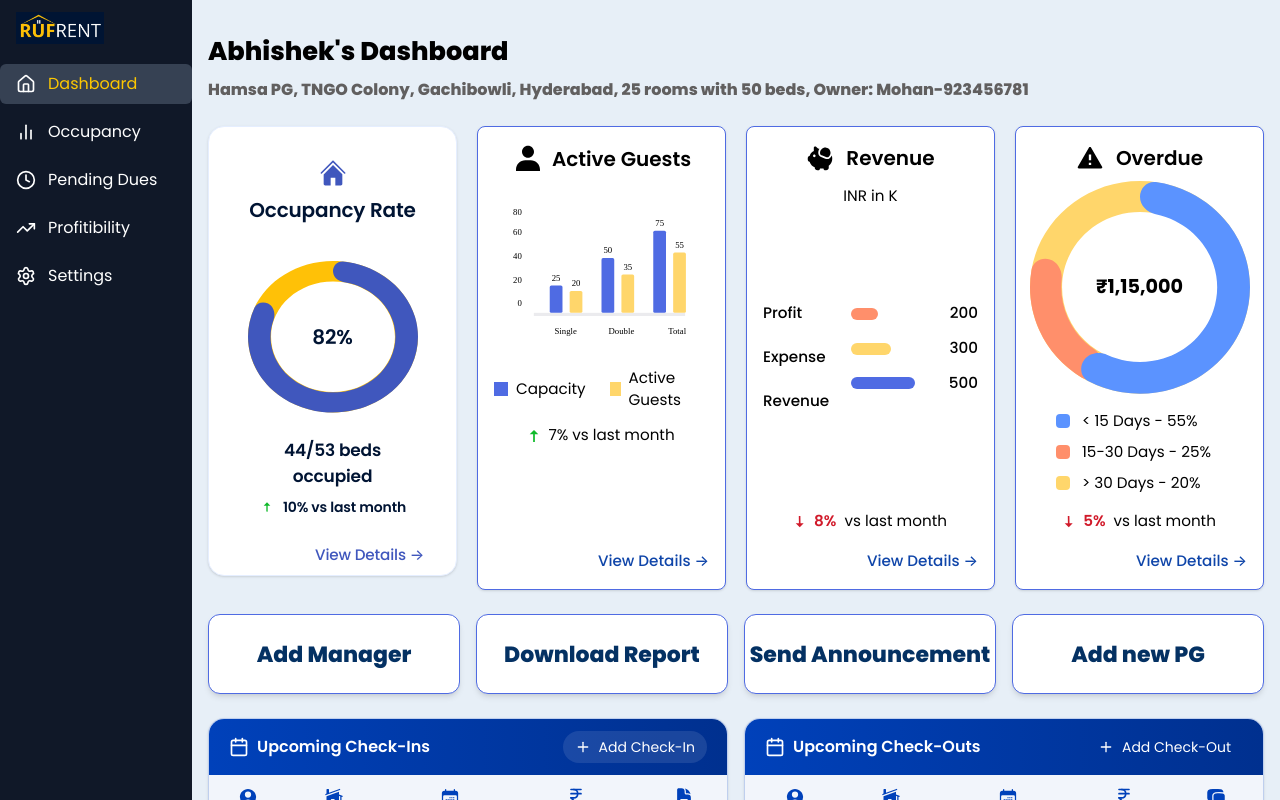
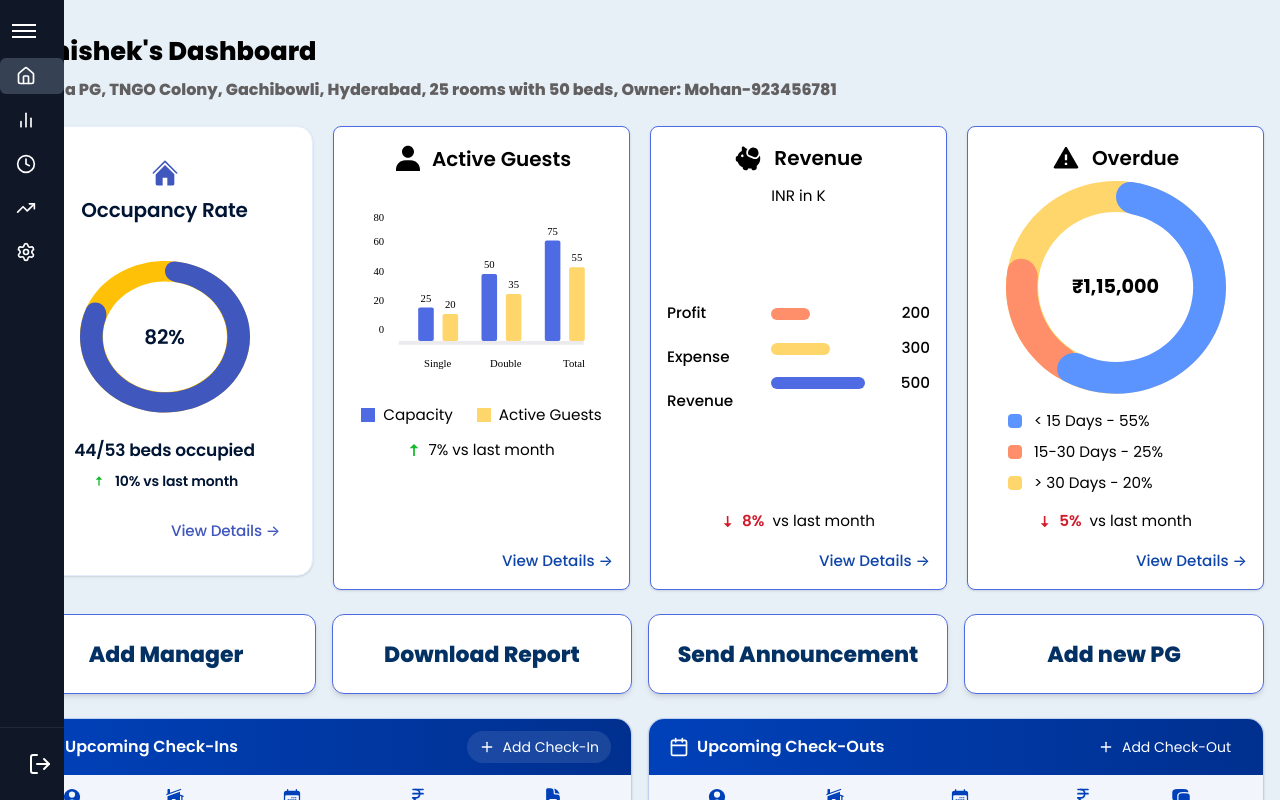
Before and after one commit to Deekubusi/QTIMINDS, a React (Vite) app in the folder Frontend/: page / in a window 1280 px wide. Shown: the top 800 px of the page. Built offline with nearby package versions, Linux system fonts and the light colour scheme.

Commit message:
Update Navbar.jsx

```diff
--- a/Frontend/src/Components/Navbar.jsx
+++ b/Frontend/src/Components/Navbar.jsx
@@ -1,119 +1,114 @@
-// import React, { useState } from "react";
+//Kriti update navbar
+// import React, { useState, useEffect } from "react";
 // import { NavLink } from "react-router-dom";
-// import logo from "../assests/logo.png"
+// import logo from "../assests/logo.png";
+// import { Home, BarChart2, Clock, TrendingUp, Settings } from "lucide-react";
 
 // export default function Navbar() {
 //   const [isOpen, setIsOpen] = useState(true);
+//   const [isMobile, setIsMobile] = useState(false);
 
+//   useEffect(() => {
+//     const handleResize = () => setIsMobile(window.innerWidth < 640);
+//     handleResize();
+//     window.addEventListener("resize", handleResize);
+//     return () => window.removeEventListener("resize", handleResize);
+//   }, []);
+
+//   const navItems = [
+//     { to: "/", label: "Dashboard", icon: <Home className="w-5 h-5" /> },
+//     { to: "/Occupancy", label: "Occupancy", icon: <BarChart2 className="w-5 h-5" /> },
+//     { to: "/pending-dues", label: "Pending Dues", icon: <Clock className="w-5 h-5" /> },
+//     { to: "/profitibility", label: "Profitibility", icon: <TrendingUp className="w-5 h-5" /> },
+//     { to: "/settings", label: "Settings", icon: <Settings className="w-5 h-5" /> },
+//   ];
+
+//  if (isMobile) {
+//   // Mobile view: logo fixed top-left,  background, no sidebar
+//   return (
+// <div className="fixed top-0 left-0 right-0 h-14 flex items-center justify-between px-4 bg-[#001433] shadow-sm z-50">
+//   <div
+//     className="h-9 w-28 bg-contain bg-no-repeat bg-left"
+//     style={{ backgroundImage: `url(${logo})` }}
+//     aria-label="Rufrent Logo"
+//   />
+//   <button
+//     className="w-7 h-7 flex flex-col justify-between"
+//     onClick={() => setIsOpen(!isOpen)}
+//     aria-label="Toggle menu"
+//   >
+//     <span className="block w-full h-[2px] bg-white shadow-[0_0_4px_rgba(255,255,255,0.7)]"></span>
+//     <span className="block w-full h-[2px] bg-white shadow-[0_0_4px_rgba(255,255,255,0.7)]"></span>
+//     <span className="block w-full h-[2px] bg-white shadow-[0_0_4px_rgba(255,255,255,0.7)]"></span>
+//   </button>
+// </div>
+
+
+//   );
+// }
+
+
+//   // Desktop sidebar
 //   return (
 //     <div
-//  className={`bg-gray-900 text-white transition-all duration-300
-//       ${isOpen ? "w-48" : "w-16"} flex flex-col`}
+//       className={`bg-gray-900 text-white transition-all duration-300 ${
+//         isOpen ? "w-48" : "w-16"
+//       } flex flex-col`}
+//       style={{ minHeight: "100vh" }}
 //     >
-
-//   {/* Logo */}
-//   {/* <div
-//     className="navbar-logo h-8 w-8 bg-contain bg-center bg-no-repeat"
-//     style={{ backgroundImage: `url(${logo})` }}
-//     aria-label="App logo"
-//   /> */}
-//     {/* {isOpen && <span className="text-white font-semibold ml-2"></span>} */}
-
-
-// {/* Toggle button */}
-// <button
-//   onClick={() => setIsOpen(!isOpen)}
-//   className="p-3 text-center hover:bg-gray-800 rounded-lg"
-// >
-//   <div
-//     className={`bg-contain bg-no-repeat bg-center transition-all duration-300
-//       ${isOpen ? "h-8 w-24" : "h-8 w-8"}`}
-//     style={{ backgroundImage: `url(${logo})` }}
-//     aria-label="App logo"
-//   />
-// </button>
-
-
+//       {/* Toggle button */}
+//       <button
+//         onClick={() => setIsOpen(!isOpen)}
+//         className="p-3 text-center hover:bg-gray-800 rounded-lg"
+//         aria-label="Toggle sidebar"
+//       >
+//         {isOpen ? (
+//           <div
+//             className="h-8 w-24 bg-contain bg-no-repeat bg-center transition-all duration-300"
+//             style={{ backgroundImage: `url(${logo})` }}
+//             aria-label="App logo"
+//           />
+//         ) : (
+//           <div className="flex flex-col justify-center space-y-1 cursor-pointer mt-3">
+//             <span className="block w-6 h-0.5 bg-white"></span>
+//             <span className="block w-6 h-0.5 bg-white"></span>
+//             <span className="block w-6 h-0.5 bg-white"></span>
+//           </div>
+//         )}
+//       </button>
 
 //       {/* Nav links */}
-//       <nav className="flex-1 mt-4">
+//       <nav className="flex-1 mt-2 overflow-auto">
 //         <ul className="flex flex-col space-y-2">
-//           <li>
-//             <NavLink
-//               to="/"
-//               end
-//               className={({ isActive }) =>
-//                 `block px-4 py-2 rounded-md transition ${
-//                   isActive ? "bg-gray-700 text-yellow-400" : "hover:bg-gray-800"
-//                 }`
-//               }
-//             >
-//               {isOpen ? "Dashboard" : "D"}
-//             </NavLink>
-//           </li>
-//           <li>
-//             <NavLink
-//               to="/analytics"
-//               className={({ isActive }) =>
-//                 `block px-4 py-2 rounded-md transition ${
-//                   isActive ? "bg-gray-700 text-yellow-400" : "hover:bg-gray-800"
-//                 }`
-//               }
-//             >
-//               {isOpen ? "Analytics" : "A"}
-//             </NavLink>
-//           </li>
-//           <li>
-//             <NavLink
-//               to="/pending-dues"
-//               className={({ isActive }) =>
-//                 `block px-4 py-2 rounded-md transition ${
-//                   isActive ? "bg-gray-700 text-yellow-400" : "hover:bg-gray-800"
-//                 }`
-//               }
-//             >
-//               {isOpen ? "Pending Dues" : "P"}
-//             </NavLink>
-//           </li>
-//           <li>
-//             <NavLink
-//               to="/complains"
-//               className={({ isActive }) =>
-//                 `block px-4 py-2 rounded-md transition ${
-//                   isActive ? "bg-gray-700 text-yellow-400" : "hover:bg-gray-800"
-//                 }`
-//               }
-//             >
-//               {isOpen ? "Complains" : "C"}
-//             </NavLink>
-//           </li>
-//           <li>
-//             <NavLink
-//               to="/settings"
-//               className={({ isActive }) =>
-//                 `block px-4 py-2 rounded-md transition ${
-//                   isActive ? "bg-gray-700 text-yellow-400" : "hover:bg-gray-800"
-//                 }`
-//               }
-//             >
-//               {isOpen ? "Settings" : "S"}
-//             </NavLink>
-//           </li>
+//           {navItems.map((item, idx) => (
+//             <li key={idx}>
+//               <NavLink
+//                 to={item.to}
+//                 end={item.to === "/"}
+//                 className={({ isActive }) =>
+//                   `flex items-center gap-3 px-4 py-2 rounded-md transition ${
+//                     isActive ? "bg-gray-700 text-yellow-400" : "hover:bg-gray-800"
+//                   }`
+//                 }
+//               >
+//                 <span className="text-white">{item.icon}</span>
+//                 {isOpen && <span>{item.label}</span>}
+//               </NavLink>
+//             </li>
+//           ))}
 //         </ul>
 //       </nav>
 //     </div>
 //   );
 // }
 
-//Kriti update navbar
-
+// Updated code
 import React, { useState, useEffect } from "react";
 import { NavLink } from "react-router-dom";
 import logo from "../assests/logo.png";
-import { Home, BarChart2, Clock, TrendingUp, Settings } from "lucide-react";
+import { Home, BarChart2, Clock, TrendingUp, Settings, LogOut } from "lucide-react";
 
-export default function Navbar() {
-  const [isOpen, setIsOpen] = useState(true);
+export default function Navbar({ isOpen, setIsOpen }) {
   const [isMobile, setIsMobile] = useState(false);
 
   useEffect(() => {
@@ -125,14 +120,14 @@ export default function Navbar() {
 
   const navItems = [
     { to: "/", label: "Dashboard", icon: <Home className="w-5 h-5" /> },
-    { to: "/Occupancy", label: "Occupancy", icon: <BarChart2 className="w-5 h-5" /> },
+    { to: "/occupancy", label: "Occupancy", icon: <BarChart2 className="w-5 h-5" /> },
     { to: "/pending-dues", label: "Pending Dues", icon: <Clock className="w-5 h-5" /> },
     { to: "/profitibility", label: "Profitibility", icon: <TrendingUp className="w-5 h-5" /> },
     { to: "/settings", label: "Settings", icon: <Settings className="w-5 h-5" /> },
   ];
 
+  // ✅ Mobile: top bar only
   if (isMobile) {
-  // Mobile view: logo fixed top-left,  background, no sidebar
     return (
       <div className="fixed top-0 left-0 right-0 h-14 flex items-center justify-between px-4 bg-[#001433] shadow-sm z-50">
         <div
@@ -150,19 +145,15 @@ export default function Navbar() {
           <span className="block w-full h-[2px] bg-white shadow-[0_0_4px_rgba(255,255,255,0.7)]"></span>
         </button>
       </div>
-
-
     );
   }
 
-
-  // Desktop sidebar
+  // ✅ Desktop: fixed sidebar
   return (
-    <div
-      className={`bg-gray-900 text-white transition-all duration-300 ${
+    <aside
+      className={`fixed top-0 left-0 h-screen bg-gray-900 text-white transition-all duration-300 ${
         isOpen ? "w-48" : "w-16"
       } flex flex-col`}
-      style={{ minHeight: "100vh" }}
     >
       {/* Toggle button */}
       <button
@@ -206,6 +197,18 @@ export default function Navbar() {
           ))}
         </ul>
       </nav>
+
+      {/* ✅ Logout button at bottom */}
+      <div className="p-4 border-t border-gray-800">
+      <button
+  onClick={() => alert("Logging out...")}
+  className="flex items-center gap-3 w-full px-3 py-2 rounded-md hover:bg-gray-800 transition justify-start"
+>
+  <LogOut className="w-6 h-6 text-white flex-shrink-0" />
+  {isOpen && <span>Logout</span>}
+</button>
+
       </div>
+    </aside>
   );
 }
```
Lines whose indentation alone changed are shown as unchanged.
